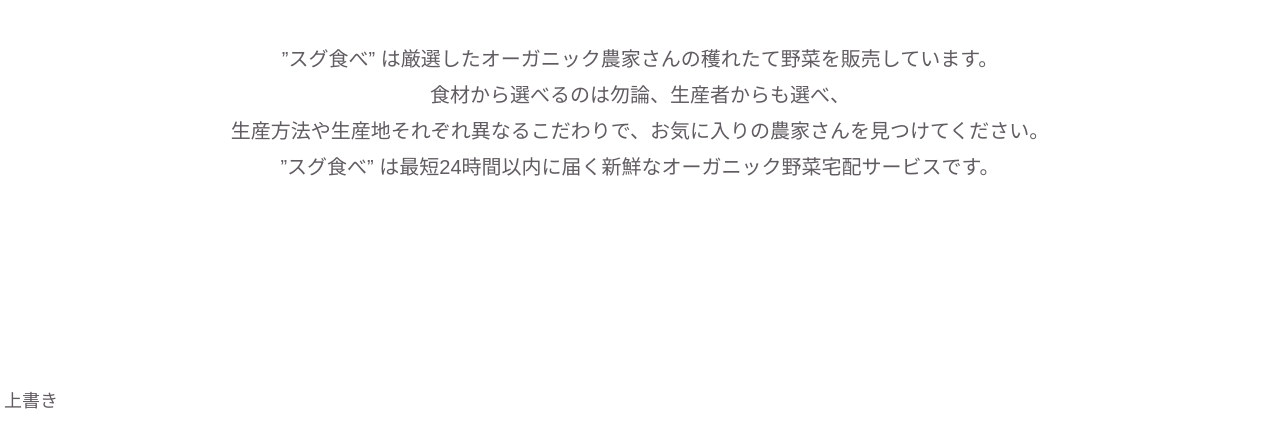
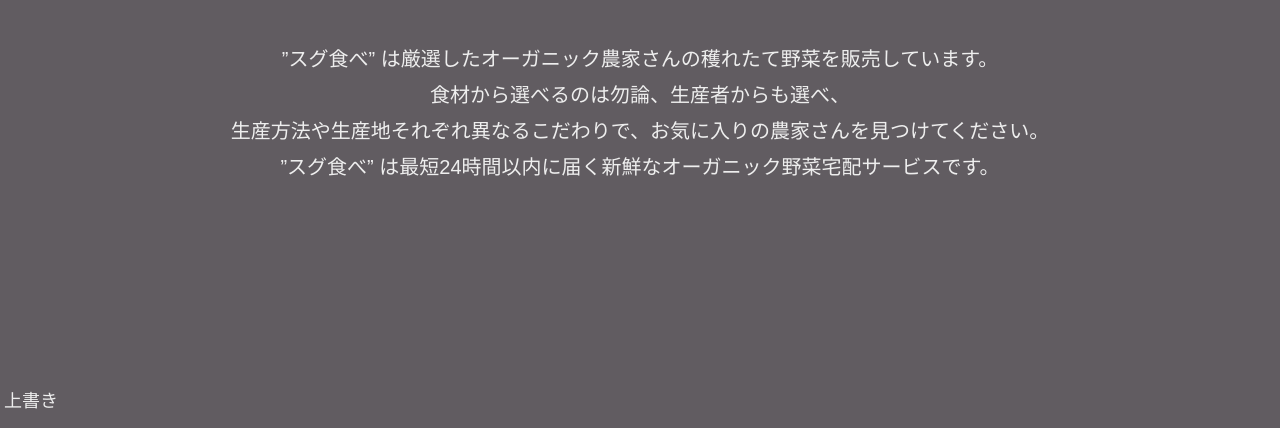
Before and after one commit to h-takasugi/test, a plain HTML site: page index.html in a window 1280 px wide. Shown: the part 262-690 px from the top of the page. Drawn offline with Linux system fonts and the light colour scheme.

Commit message:
Update com.css

```diff
--- a/css/com.css
+++ b/css/com.css
@@ -7,14 +7,14 @@
     width: 100%;font-size: 62.5%;
   }
   body {width: 100%;
-    background-color: transparent;
+    background-color: #615c61;
     font-family: "貂ｸ繧ｴ繧ｷ繝�け菴�", YuGothic, "貂ｸ繧ｴ繧ｷ繝�け", "Yu Gothic", "繝｡繧､繝ｪ繧ｪ", sans-serif;
     font-size: 1.8rem;
     line-height: 1.5;
     letter-spacing: 0;
     font-weight: 400;
     text-align: left;
-    color:#615c61;
+    color:#eee;
   }
   .fc_pnk{color:#f67599; color:rgba(246,117,153,1.0);}/* PANTONE��17-1755 Paradise Pink */
   .fc_gly{color:#615c61; color:rgba(097,092,097,1.0);}/* PANTONE��18-3908 Volcanic Glass*/
```
